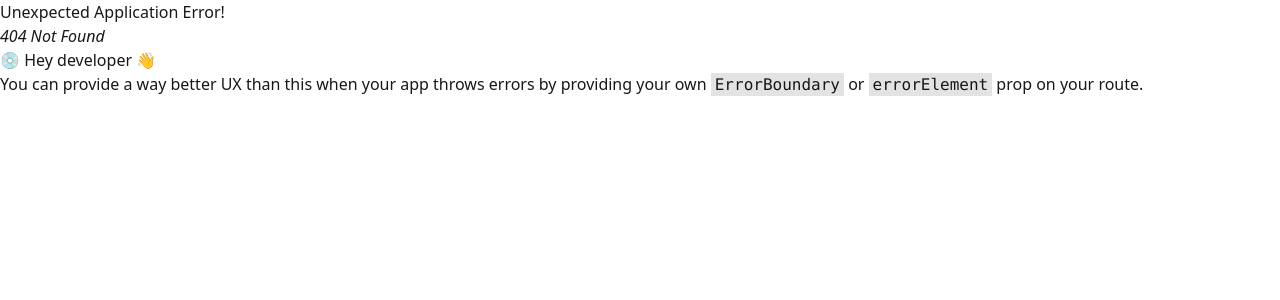
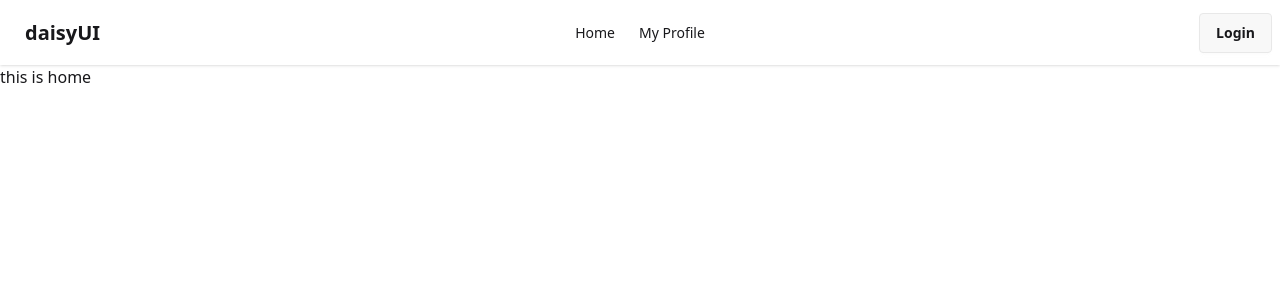
Before and after one commit to nayeem-94/SkillSwap-A-Local-Skill-Exchange-Platform, a React (Vite) app: page /home in a window 1280 px wide. Before the commit this address had no page. Shown: the top 300 px of the page. Built offline with nearby package versions, Linux system fonts and the light colour scheme.

Commit message:
added the navber and routing

```diff
--- a/index.html
+++ b/index.html
@@ -1,5 +1,5 @@
 <!doctype html>
-<html lang="en">
+<html lang="en"data-theme="light" >
   <head>
     <meta charset="UTF-8" />
     <link rel="icon" type="image/svg+xml" href="/vite.svg" />
--- a/src/App.jsx
+++ b/src/App.jsx
@@ -7,6 +7,7 @@
         <div className="text-center lg:text-left">
 
           <h1 className="text-5xl font-bold">Login now!</h1>
+          <img className="w-32 h-32 mx-auto rounded-full"  src="../src/assets/logo.png" alt="" />
         </div>
         <div className="card bg-base-100 w-full max-w-sm shrink-0 shadow-2xl">
           <div className="card-body">
--- /dev/null
+++ b/src/components/acess setup/Login.jsx
@@ -0,0 +1,11 @@
+import React from 'react';
+
+const Login = () => {
+    return (
+        <div>
+            I AM LOGIN
+        </div>
+    );
+};
+
+export default Login;
--- /dev/null
+++ b/src/components/header/Hearder.jsx
@@ -0,0 +1,12 @@
+import React from 'react';
+import Navbar from './Navber';
+
+const Hearder = () => {
+    return (
+        <div>
+            <Navbar></Navbar>
+        </div>
+    );
+};
+
+export default Hearder;
--- /dev/null
+++ b/src/components/header/Navber.jsx
@@ -0,0 +1,38 @@
+import React from 'react';
+import { NavLink } from 'react-router';
+
+const Navbar = () => {
+    return (
+        <div className="navbar bg-base-100 shadow-sm">
+            <div className="navbar-start">
+                <div className="dropdown">
+                    <div tabIndex={0} role="button" className="btn btn-ghost lg:hidden">
+                        <svg xmlns="http://www.w3.org/2000/svg" className="h-5 w-5" fill="none" viewBox="0 0 24 24" stroke="currentColor"> <path strokeLinecap="round" strokeLinejoin="round" strokeWidth="2" d="M4 6h16M4 12h8m-8 6h16" /> </svg>
+                    </div>
+                    <ul
+                        tabIndex="-1"
+                        className="menu menu-sm dropdown-content bg-base-100 rounded-box z-1 mt-3 w-52 p-2 shadow">
+                        <li><NavLink to="/home">Home</NavLink></li>
+                        <li><NavLink to="/myprofile">My Profile</NavLink></li>
+                        <li><NavLink to="/login">Login</NavLink></li>
+
+                    </ul>
+                    <div>
+                    </div>
+                </div>
+                <NavLink to="/" className="btn btn-ghost text-xl">daisyUI</NavLink>
+            </div>
+            <div className="navbar-center hidden lg:flex">
+                <ul className="menu menu-horizontal px-1">
+                    <li><NavLink to="/home">Home</NavLink></li>
+                    <li><NavLink to="/myprofile">My Profile</NavLink></li>
+                </ul>
+            </div>
+            <div className="navbar-end">
+                <NavLink className="btn" to="/login">Login</NavLink>
+            </div>
+        </div>
+    );
+};
+
+export default Navbar;
--- /dev/null
+++ b/src/components/header/home/Home.jsx
@@ -0,0 +1,11 @@
+import React from 'react';
+
+const Home = () => {
+    return (
+        <div>
+            this is home
+        </div>
+    );
+};
+
+export default Home;
--- /dev/null
+++ b/src/components/profile/Dashboard.jsx
@@ -0,0 +1,11 @@
+import React from 'react';
+
+const Dashboard = () => {
+    return (
+        <div>
+            i am profile
+        </div>
+    );
+};
+
+export default Dashboard;
--- /dev/null
+++ b/src/components/profile/Profile.jsx
@@ -0,0 +1,11 @@
+import React from 'react';
+
+const profile = () => {
+    return (
+        <div>
+            this is my profile
+        </div>
+    );
+};
+
+export default profile;
--- a/src/index.css
+++ b/src/index.css
@@ -1,2 +1,6 @@
 @import "tailwindcss";
 @plugin "daisyui";
+
+@media{
+
+}
--- /dev/null
+++ b/src/layout/Homelayout.jsx
@@ -0,0 +1,14 @@
+import React from 'react';
+import { Outlet } from 'react-router';
+import Hearder from '../components/header/Hearder';
+
+const Homelayout = () => {
+    return (
+        <div>
+            <Hearder></Hearder>
+            <Outlet></Outlet>
+        </div>
+    );
+};
+
+export default Homelayout;
--- /dev/null
+++ b/src/router/router.jsx
@@ -0,0 +1,35 @@
+import { createBrowserRouter } from "react-router"
+import App from "../App";
+import { Children } from "react";
+import Homelayout from "../layout/Homelayout";
+import Hearder from "../components/header/Hearder";
+import Home from "../components/header/home/Home";
+import Dashboard from "../components/profile/Dashboard";
+import Login from "../components/acess setup/login";
+
+const router = createBrowserRouter([
+    {
+        path: "/",
+        element: <Homelayout></Homelayout>,
+        children: [
+            {
+                index: true,
+                element: <Home></Home>
+            },
+            {
+                path : "home",
+                element: <Home></Home>
+            },
+            {
+                path:"myprofile",
+                element: <Dashboard></Dashboard>
+            },
+            {
+                path:"login",
+                element: <Login ></Login>
+            }
+        ]
+    }
+]);
+
+export default router;
```
Also changed, not shown: src/main.jsx (+11 -18 lines), src/assets/logo.png (added).
